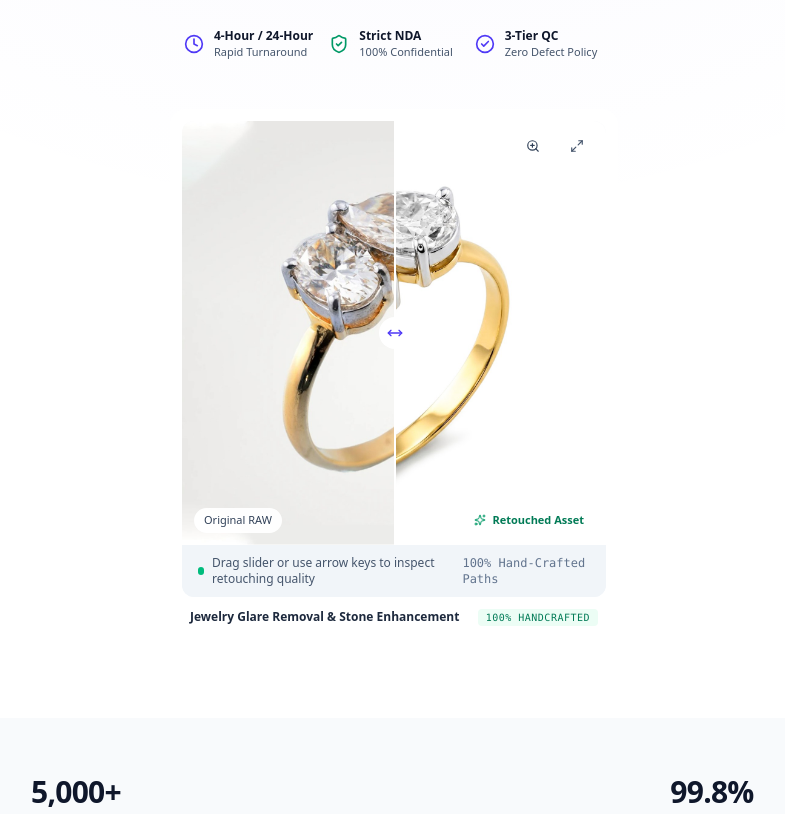
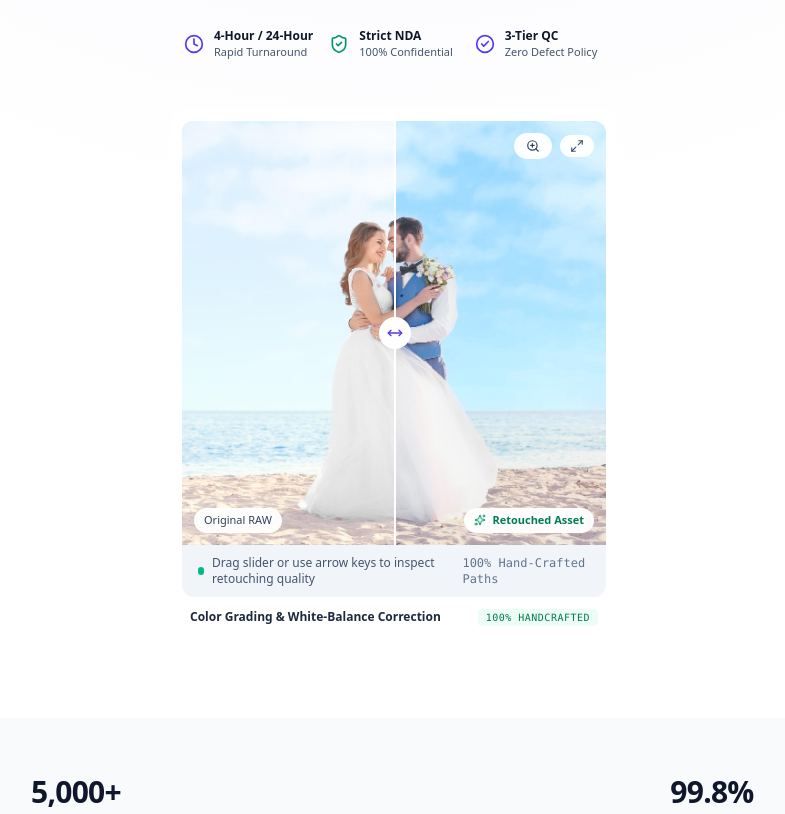
Before and after one commit to mainulislamik/foryourgoal, a Next.js app: page / in a window 1280 px wide. Shown: the part 560-1374 px from the top of the page, without its empty margins (246-1031 px from the left). Built offline with nearby package versions, Linux system fonts and the light colour scheme.

Commit message:
feat(hero): set color correction wedding couple as homepage hero featured comparison with in-card save action

```diff
--- a/data/site-content.json
+++ b/data/site-content.json
@@ -30,9 +30,9 @@
     "trustPill2Sub": "100% Confidential",
     "trustPill3Title": "3-Tier QC",
     "trustPill3Sub": "Zero Defect Policy",
-    "featuredBeforeImage": "/images/portfolio/jewelry-retouch-before.jpg",
-    "featuredAfterImage": "/images/portfolio/jewelry-retouch-after.jpg",
-    "featuredTitle": "Jewelry Glare Removal & Stone Enhancement",
+    "featuredBeforeImage": "/images/services/color-correction-before.jpg",
+    "featuredAfterImage": "/images/services/color-correction-after.jpg",
+    "featuredTitle": "Color Grading & White-Balance Correction",
     "featuredBadge": "100% Handcrafted"
   },
   "stats": [
--- a/src/app/page.tsx
+++ b/src/app/page.tsx
@@ -162,12 +162,14 @@ export default async function HomePage() {
           <div className="lg:col-span-5 flex flex-col items-center">
             <div className="w-full max-w-md lg:max-w-none rounded-2xl bg-white p-3 border border-slate-200/90 shadow-2xl shadow-slate-200/50">
               <BeforeAfterSlider
-                beforeImage={hero.featuredBeforeImage || "/images/portfolio/jewelry-retouch-before.jpg"}
-                afterImage={hero.featuredAfterImage || "/images/portfolio/jewelry-retouch-after.jpg"}
+                beforeImage={hero.featuredBeforeImage || "/images/services/color-correction-before.jpg"}
+                afterImage={hero.featuredAfterImage || "/images/services/color-correction-after.jpg"}
                 beforeLabel="Original RAW"
                 afterLabel="Retouched Asset"
                 aspectRatio="aspect-square"
                 className="rounded-xl overflow-hidden shadow-inner"
+                title={hero.featuredTitle || "Color Grading & White-Balance Correction"}
+                category="Color Correction & Grading"
               />
               <div className="mt-3 px-2 flex items-center justify-between text-xs text-slate-600">
                 <span className="font-semibold text-slate-800">
--- a/src/components/admin/CmsContentManager.tsx
+++ b/src/components/admin/CmsContentManager.tsx
@@ -597,6 +597,32 @@ export function CmsContentManager({ initialSubTab = "homepage" }: CmsContentMana
                   />
                 </div>
               </div>
+            </div>
+
+            {/* In-Card Save Hero Action */}
+            <div className="pt-4 border-t border-slate-100 flex items-center justify-between">
+              <span className="text-xs text-slate-500 flex items-center gap-1.5">
+                <span className="w-2 h-2 rounded-full bg-emerald-500"></span>
+                Instant ISR Cache Revalidation on save
+              </span>
+              <button
+                type="button"
+                onClick={() => handleSaveAll()}
+                disabled={saving}
+                className="w-full sm:w-auto px-5 py-2.5 bg-indigo-600 hover:bg-indigo-700 text-white rounded-xl text-xs font-bold shadow-md shadow-indigo-600/20 flex items-center justify-center gap-2 transition-all disabled:opacity-60 active:scale-95"
+              >
+                {saving ? (
+                  <>
+                    <Loader2 className="w-4 h-4 animate-spin" />
+                    <span>Saving Live...</span>
+                  </>
+                ) : (
+                  <>
+                    <Save className="w-4 h-4" />
+                    <span>Save Hero Section Changes</span>
+                  </>
+                )}
+              </button>
             </div>
           </div>
 
```
